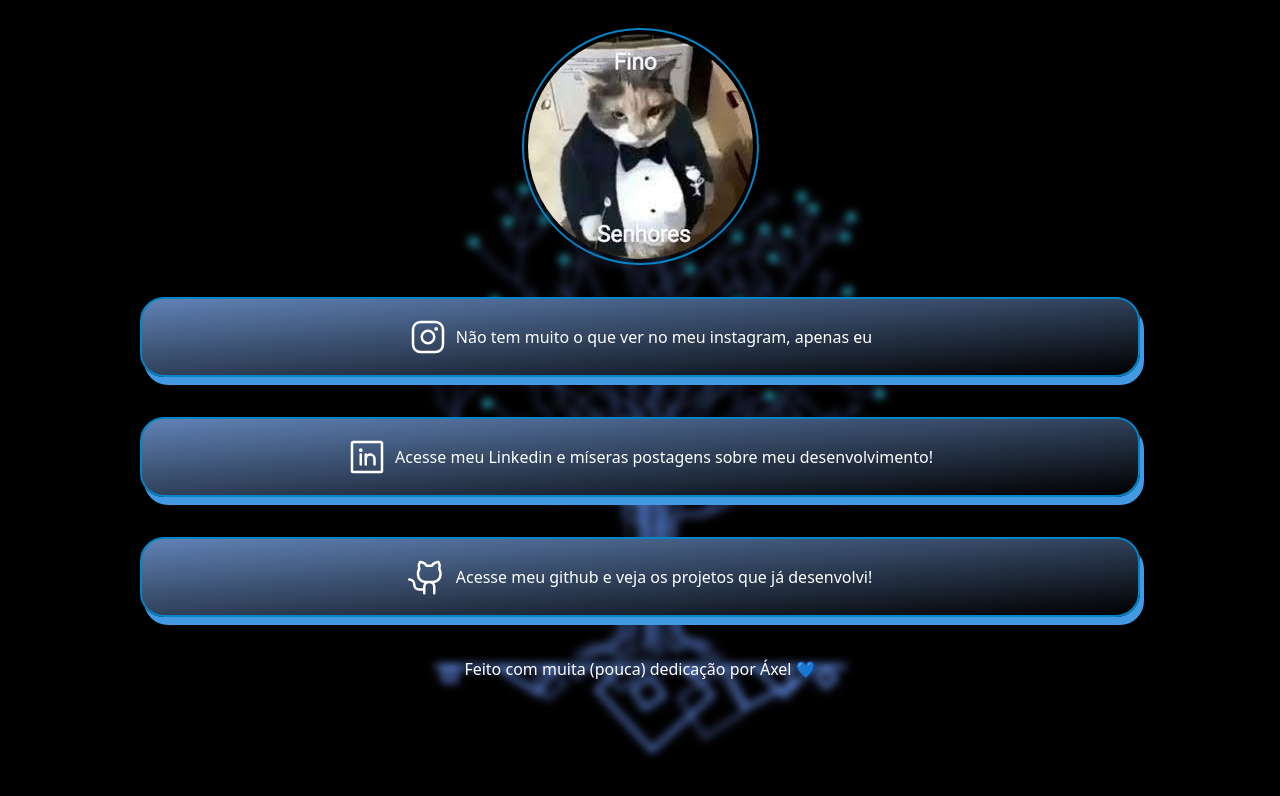
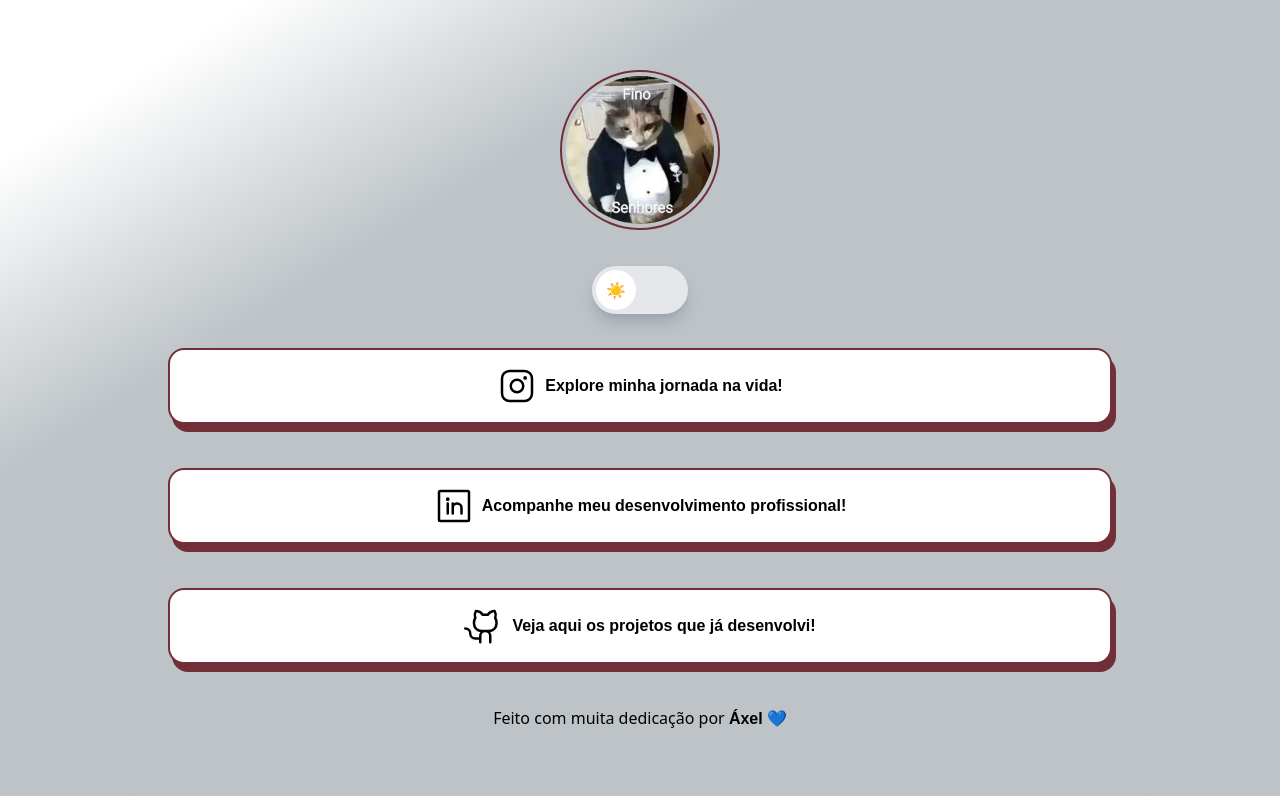
Before and after one commit to AxelSelbach/Social_Tree, a React (Vite) app: page / in a window 1280 px wide. Shown: the top 796 px of the page. Built offline with nearby package versions, Linux system fonts and the light colour scheme.

Commit message:
feat: finished base layout of the app

```diff
--- a/src/App.tsx
+++ b/src/App.tsx
@@ -1,66 +1,92 @@
 import { GithubLogo, InstagramLogo, LinkedinLogo } from '@phosphor-icons/react'
+import { useState } from 'react'
 import photo from './assets/fino_senhores.jpg'
 
 import './index.css'
 
 export function App() {
+  const [darkMode, setDarkMode] = useState(false)
+
+  function toggleDarkMode() {
+    setDarkMode(!darkMode)
+  }
+
   return (
-    <div className="bg-primary-100 h-dvh p-7 overflow-hidden">
-      <div className="bg-hero-pattern bg-no-repeat bg-center">
-        <div className="backdrop-blur-sm mt-0 m-auto max-w-5xl w-full flex justify-center items-center h-screen">
-          <main className="text-white w-full h-full mx-3 flex flex-col items-center gap-9 z-10">
-            <header className="h-auto w-auto">
-              <div className="border-2 border-sky-600 h-auto w-auto rounded-full p-1">
+    <div className="h-dvh overflow-hidden">
+      <div
+        className={`${darkMode ? 'bg-gradient-to-br from-primary-200 from-10% via-primary-100 via-30% to-primary-100 to-90% transition-colors duration-200 dark' : 'bg-gradient-to-br from-primary-300 from-10% via-primary-400 via-30% to-primary-400 to-90% transition-colors duration-200'}`}
+      >
+        <div className="backdrop-blur-sm mt-0 m-auto max-w-5xl w-full flex h-screen">
+          <main className="dark:text-white text-primary-100 w-full h-full mx-3 flex flex-col justify-center items-center gap-9 z-10 p-7">
+            <header className="flex flex-col items-center gap-9">
+              <div className="border-2 border-primary-500 dark:border-sky-600 transition-colors duration-200 h-32 w-32 sm:h-40 sm:w-40 rounded-full p-1">
                 <img
                   className="rounded-full w-full"
                   src={photo}
                   alt="Foto do meliante que escreveu este código"
                 />
               </div>
+
+              <label className="relative inline-flex items-center cursor-pointer">
+                <input className="sr-only peer" value="" type="checkbox" />
+                <div
+                  onClick={toggleDarkMode}
+                  className="w-24 h-12 rounded-full ring-0 peer duration-500 outline-none bg-gray-200 overflow-hidden before:flex before:items-center before:justify-center after:flex after:items-center after:justify-center before:content-['☀️'] before:absolute before:h-10 before:w-10 before:top-1/2 before:bg-white before:rounded-full before:left-1 before:-translate-y-1/2 before:transition-all before:duration-300 peer-checked:before:opacity-0 peer-checked:before:rotate-90 peer-checked:before:-translate-y-full shadow-lg shadow-gray-400 peer-checked:shadow-lg peer-checked:shadow-gray-700 peer-checked:bg-primary-100 after:content-['🌑'] after:absolute after:bg-[#1d1d1d] after:rounded-full after:top-[4px] after:right-1 after:translate-y-full after:w-10 after:h-10 after:opacity-0 after:transition-all after:duration-300 peer-checked:after:opacity-100 peer-checked:after:rotate-180 peer-checked:after:translate-y-0"
+                ></div>
+              </label>
             </header>
 
             <ul className="flex flex-col flex-wrap w-full gap-10">
-              <li className="w-full h-20">
+              <li className="w-full h-20 flex flex-wrap items-center justify-center">
                 <a
-                  className="flex flex-wrap items-center justify-center gap-2 bg-gradient-to-br from-primary-200 to-black border-solid border-2 border-sky-600 rounded-3xl p-2 h-full hover:shadow-none shadow-low-shadow hover:translate-y-0 -translate-y-1 transition ease-in duration-175"
+                  className="flex items-center justify-center gap-2 h-auto w-80 sm:w-full p-4 dark:bg-primary-100 bg-white border-solid border-2 border-primary-500 dark:border-sky-600 rounded-2xl hover:shadow-none shadow-wine-shadow dark:shadow-blue-shadow dark:hover:shadow-none hover:translate-y-0 -translate-y-1 transition ease-in duration-175"
                   href="https://www.instagram.com/axel_selbach_/"
                   target="_blank"
                   rel="noreferrer"
                 >
                   <InstagramLogo size={40} />
-                  <p className="hover:border-b-2 border-blue-300 transition ease-in duration-175">
-                    Não tem muito o que ver no meu instagram, apenas eu
+                  <p className="dark:hover:text-sky-600 hover:text-primary-500 text-xs sm:text-base font-Nunito font-bold transition-colors duration-200">
+                    Explore minha jornada na vida!
                   </p>
                 </a>
               </li>
 
-              <li className="w-full h-20">
+              <li className="w-full h-20 flex flex-wrap items-center justify-center">
                 <a
-                  className="flex flex-wrap items-center justify-center gap-2 bg-gradient-to-br from-primary-200 to-black border-solid border-2 border-sky-600 rounded-3xl p-2 h-full hover:shadow-none shadow-low-shadow hover:translate-y-0 -translate-y-1 transition ease-in duration-175"
+                  className="flex items-center justify-center gap-2 h-auto w-80 sm:w-full p-4 dark:bg-primary-100 bg-white border-solid border-2 border-primary-500 dark:border-sky-600 rounded-2xl hover:shadow-none shadow-wine-shadow dark:shadow-blue-shadow dark:hover:shadow-none hover:translate-y-0 -translate-y-1 transition ease-in duration-175"
                   href="https://www.linkedin.com/in/axel-selbach-9446b9215/"
                   target="_blank"
                   rel="noreferrer"
                 >
                   <LinkedinLogo size={40} />
-                  Acesse meu Linkedin e míseras postagens sobre meu
-                  desenvolvimento!
+                  <p className="dark:hover:text-sky-600 hover:text-primary-500 text-xs sm:text-base font-Nunito font-bold transition-colors duration-200">
+                    Acompanhe meu desenvolvimento profissional!
+                  </p>
                 </a>
               </li>
 
-              <li className="w-full h-20">
+              <li className="w-full h-20 flex flex-wrap items-center justify-center">
                 <a
-                  className="flex flex-wrap items-center justify-center gap-2 bg-gradient-to-br from-primary-200 to-black border-solid border-2 border-sky-600 rounded-3xl p-2 h-full hover:shadow-none shadow-low-shadow hover:translate-y-0 -translate-y-1 transition ease-in duration-175"
+                  className="flex flex-wrap items-center justify-center gap-2 h-auto w-80 sm:w-full p-4 dark:bg-primary-100 bg-white border-solid border-2 border-primary-500 dark:border-sky-600 rounded-2xl hover:shadow-none shadow-wine-shadow dark:shadow-blue-shadow dark:hover:shadow-none hover:translate-y-0 -translate-y-1 transition ease-in duration-175"
                   href="https://github.com/AxelSelbach/"
                   target="_blank"
                   rel="noreferrer"
                 >
-                  <GithubLogo size={40} /> Acesse meu github e veja os projetos
-                  que já desenvolvi!
+                  <GithubLogo size={40} />
+                  <p className="dark:hover:text-sky-600 hover:text-primary-500 text-xs sm:text-base font-Nunito font-bold transition-colors duration-200">
+                    Veja aqui os projetos que já desenvolvi!
+                  </p>
                 </a>
               </li>
             </ul>
             <footer>
-              <p>Feito com muita (pouca) dedicação por Áxel 💙</p>
+              <p>
+                Feito com muita dedicação por{' '}
+                <strong className="dark:hover:text-sky-600 hover:text-primary-500 text-xs sm:text-base font-Nunito font-bold hover:cursor-default transition-colors duration-300">
+                  Áxel
+                </strong>{' '}
+                💙
+              </p>
             </footer>
           </main>
         </div>
--- a/tailwind.config.js
+++ b/tailwind.config.js
@@ -6,16 +6,27 @@ export default {
       colors: {
         primary: {
           100: '#000000',
-          200: '#6082B6',
+          200: '#36454F',
+          300: '#FFF',
+          400: '#bdc3c7',
+          500: '#722F37',
         },
       },
       backgroundImage: {
         'hero-pattern': "url('./assets/desktop_bg.jpg')",
       },
       boxShadow: {
-        'low-shadow': '4px 8px #4299e1',
+        'blue-shadow': '4px 8px #4299e1',
+        'wine-shadow': '4px 8px #722F37',
+      },
+      fontFamily: {
+        Nunito: ['Nunito', 'sans-serif'],
+      },
+      fontWeight: {
+        Nunito: ['400', '500'],
       },
     },
   },
   plugins: [],
+  darkMode: 'class',
 }
```
